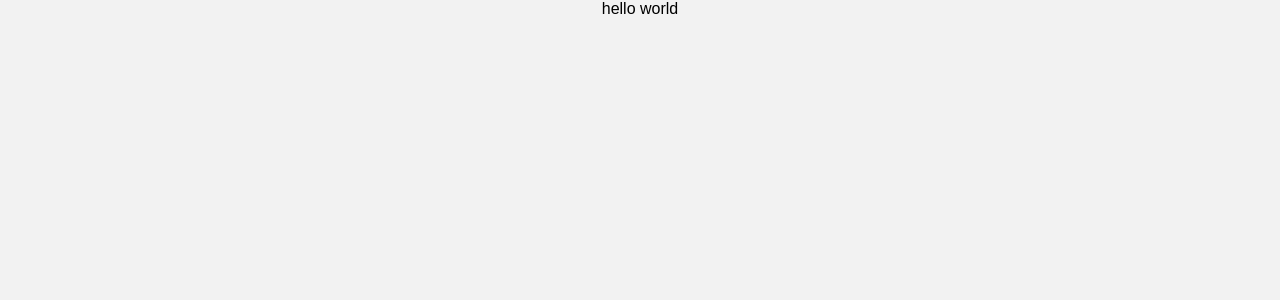
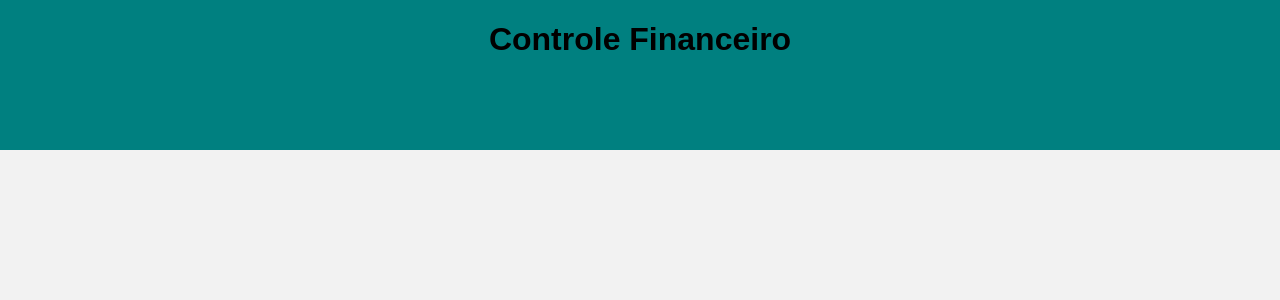
Before and after one commit to Leandro-Pinho/control-system, a React (Create React App) app: page / in a window 1280 px wide. Shown: the top 300 px of the page. Built offline with nearby package versions, Linux system fonts and the light colour scheme.

Commit message:
create header

```diff
--- a/src/App.css
+++ b/src/App.css
@@ -1,38 +1,4 @@
 .App {
-  text-align: center;
+  display: flex;
+  justify-content: center;
 }
-
-.App-logo {
-  height: 40vmin;
-  pointer-events: none;
-}
-
-@media (prefers-reduced-motion: no-preference) {
-  .App-logo {
-    animation: App-logo-spin infinite 20s linear;
-  }
-}
-
-.App-header {
-  background-color: #282c34;
-  min-height: 100vh;
-  display: flex;
-  flex-direction: column;
-  align-items: center;
-  justify-content: center;
-  font-size: calc(10px + 2vmin);
-  color: white;
-}
-
-.App-link {
-  color: #61dafb;
-}
-
-@keyframes App-logo-spin {
-  from {
-    transform: rotate(0deg);
-  }
-  to {
-    transform: rotate(360deg);
-  }
-}
--- a/src/App.js
+++ b/src/App.js
@@ -1,9 +1,10 @@
 import './App.css';
+import Header from './components/Header/Header';
 
 function App() {
   return (
     <div className="App">
-      hello world
+      <Header />
     </div>
   );
 }
--- /dev/null
+++ b/src/components/Header/Header.js
@@ -0,0 +1,12 @@
+import React from 'react'
+import './index.css'
+
+const Header = () => {
+  return (
+    <div className='container'>
+      <h1>Controle Financeiro</h1>
+    </div>
+  )
+}
+
+export default Header
--- /dev/null
+++ b/src/components/Header/index.css
@@ -0,0 +1,10 @@
+.container {
+    width: 100%;
+    height: 150px;
+    text-align: center;
+    background-color: teal;
+}
+.h1 {
+    padding-top: 20px;
+    color: #fff;
+}
```
